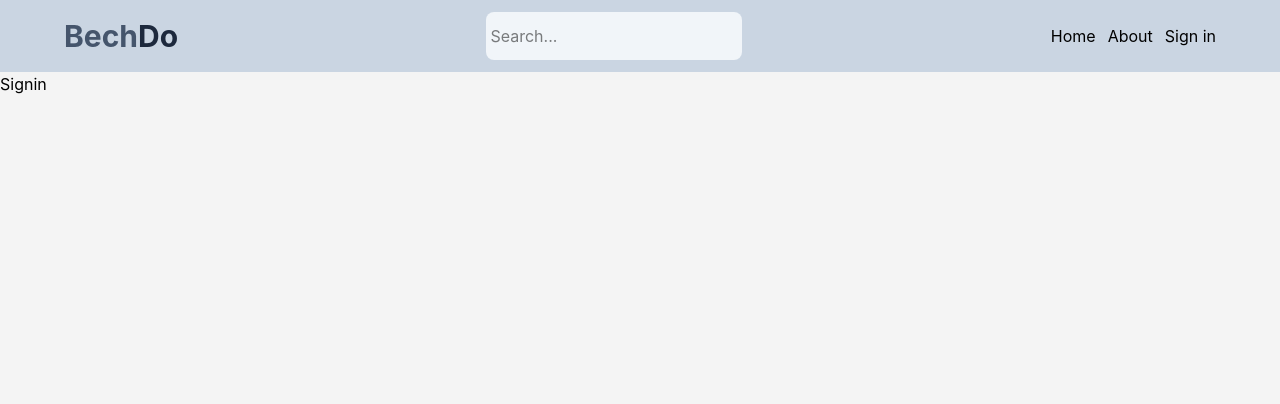
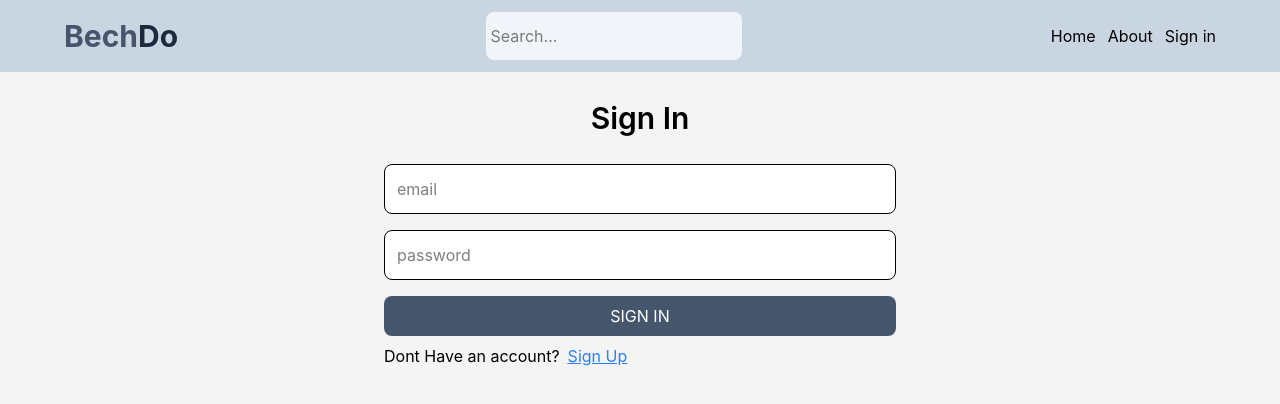
Before and after one commit to OmairAftab/mern-estate, a React (Vite) app in the folder Client/: page /sign-in in a window 1280 px wide. Shown: the top 404 px of the page. Built offline with nearby package versions, Linux system fonts and the light colour scheme.

Commit message:
Completed signin page functionality

```diff
--- a/Client/src/Pages/Signin.jsx
+++ b/Client/src/Pages/Signin.jsx
@@ -1,8 +1,103 @@
-import React from 'react'
+import React, { useState } from 'react'
+import { Link , useNavigate} from 'react-router-dom'
+import { toast } from 'react-toastify'
+import axios from 'axios'
 
-const Signin = () => {
+
+ const Signin = () => {
+  const [formData, setFormData] = useState({})
+  const [loading, setLoading] = useState(false)
+
+  const navigate=useNavigate();
+
+
+//jb main hum form main values add kren ge to vo stah sath us ko handle krta jae ga
+  const handleChange = (e) => {
+    setFormData({
+      ...formData,
+      [e.target.id]: e.target.value,
+    })
+  }
+  console.log(formData)
+
+
+
+
+
+  const handleSubmit = async (e) => {
+    e.preventDefault()
+    setLoading(true)
+    try {
+      const backendUrl = import.meta.env.VITE_BACKEND_URL || 'http://localhost:8000'
+      const res = await axios.post(`${backendUrl}/api/auth/signin`, formData, { withCredentials: true })
+
+      if (res?.data?.success) {
+        toast.success(res.data.message || 'Logged in successfully')
+        setFormData({})
+        navigate('/')
+      } else {
+        toast.error(res?.data?.message || 'Error! Please try again')
+      }
+    } catch (err) {
+      toast.error(err.response?.data?.message || err.message || 'An error occurred')
+    } finally {
+      setLoading(false)
+    }
+  }
+
+
+
+
+
   return (
-    <div>Signin</div>
+    <div>
+      <h1 className='text-3xl text-center font-semibold my-7'>
+        Sign In
+      </h1>
+
+      <form onSubmit={handleSubmit} className='flex flex-col gap-4 max-w-lg mx-auto'>
+
+
+        <input
+          value={formData.email || ''}
+          type='email'
+          placeholder='email'
+          id='email'
+          onChange={handleChange}
+          required
+          className='border p-3 rounded-lg  bg-white'
+        />
+
+        <input
+          value={formData.password || ''}
+          type='password'
+          placeholder='password'
+          id='password'
+          onChange={handleChange}
+          required
+          className='border p-3 rounded-lg  bg-white'
+        />
+
+        <button
+          disabled={loading} onSubmit={handleSubmit}
+          className='bg-slate-600 p-2 cursor-pointer text-white rounded-lg hover:bg-slate-500  disabled:opacity-80'
+        >
+          {loading ? 'Creating...' : 'SIGN IN'}
+        </button>
+      </form>
+
+
+
+      <div className='flex gap-2 text-center max-w-lg mx-auto my-2'>
+        <p> Dont Have an account? </p>
+        <span className='text-blue-500 underline'>
+          <Link to={'/sign-up'}>Sign Up</Link>
+        </span>
+      </div>
+    </div>
+
+
+
   )
 }
 
--- a/Client/src/main.jsx
+++ b/Client/src/main.jsx
@@ -3,9 +3,16 @@ import { createRoot } from 'react-dom/client'
 import './index.css'
 import App from './App.jsx'
 import { BrowserRouter } from 'react-router-dom'
+import axios from 'axios'
+import { ToastContainer } from 'react-toastify'
+import 'react-toastify/dist/ReactToastify.css'
+
+// allow axios to send and receive cookies by default
+axios.defaults.withCredentials = true
 
 createRoot(document.getElementById('root')).render(
   <BrowserRouter>
     <App />
+    <ToastContainer />
   </BrowserRouter>,
 )
--- a/Client/vite.config.js
+++ b/Client/vite.config.js
@@ -7,4 +7,9 @@ export default defineConfig({
     react(),
     tailwindcss(),
   ],
+  server: {
+    proxy: {
+      '/api': 'http://localhost:8000',
+    },
+  },
 })
```
